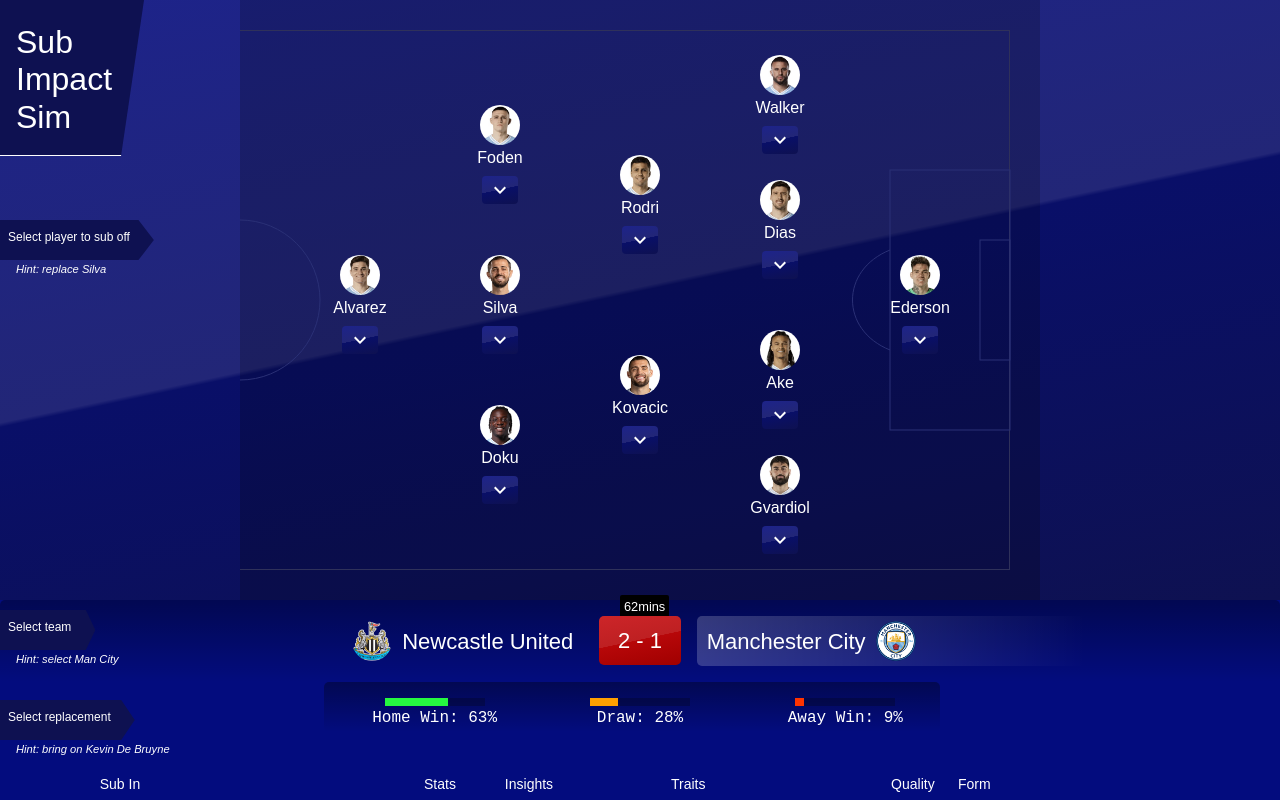
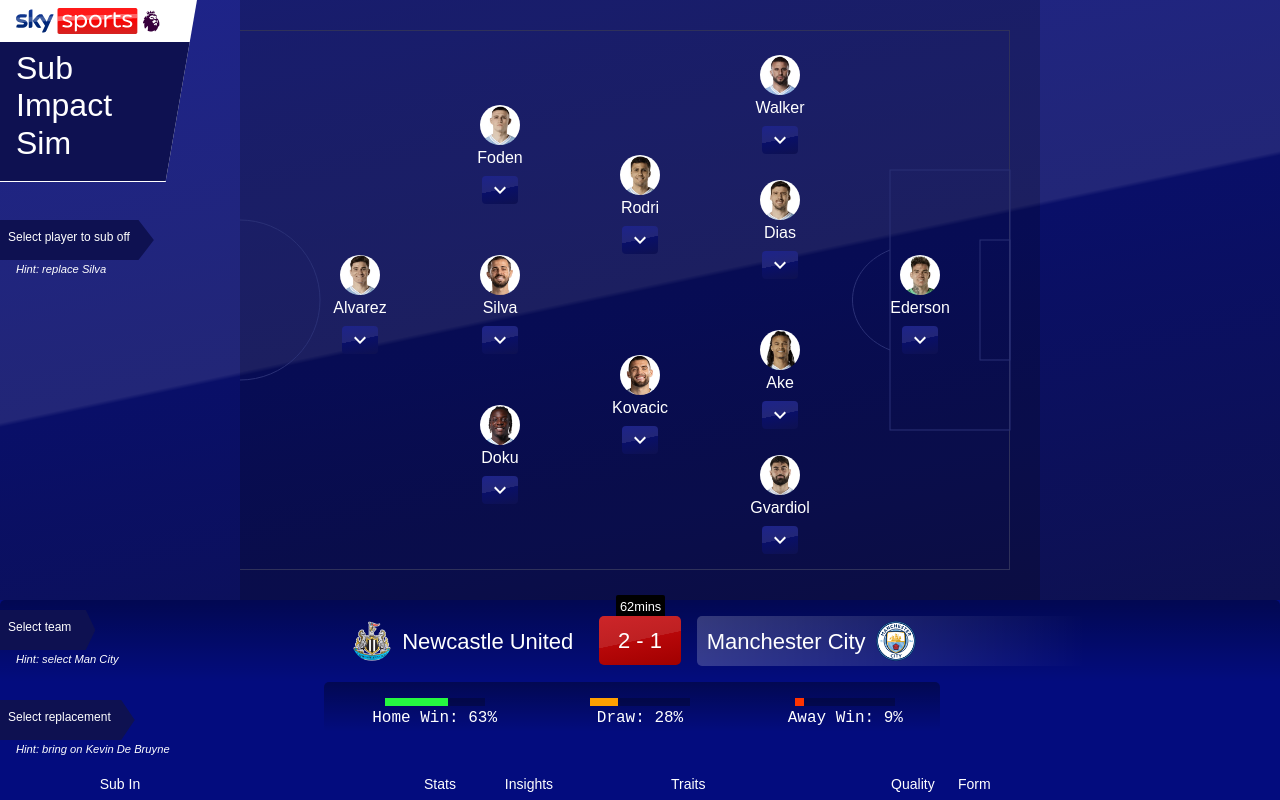
Before and after one commit to andyshora/tfg-rfp-m4, a React (Create React App) app: page / in a window 1280 px wide. Shown: the top 800 px of the page. Built offline with nearby package versions, Linux system fonts and the light colour scheme; a web font is replaced by a local one.

Commit message:
skysports logo added

```diff
--- a/src/components/SubImpactSim.js
+++ b/src/components/SubImpactSim.js
@@ -51,6 +51,7 @@
   InsightsChipsWrap,
   FeedOverlay,
   RadarWrap,
+  LogoWrap,
 } from "./SubImpactSim.styles";
 
 import {
@@ -172,7 +173,7 @@
   const [activeSubOn, setActiveSubOn] = React.useState("");
   const [activeSubRow, setActiveSubRow] = React.useState("");
 
-  const preds = activeSubOn && activeSubOff ? [53, 36.5, 10.5] : [63, 28, 9];
+  const preds = activeSubOn && activeSubOff ? [62, 27.5, 10.5] : [63, 28, 9];
 
   function subOff(player) {
     setActiveSubOff(player);
@@ -484,7 +485,7 @@
     );
   }
   return (
-    <div>
+    <div style={{ minWidth: 800 }}>
       <Box
         sx={{
           minHeight: 400,
@@ -493,6 +494,12 @@
         }}
       >
         <Header>
+          <LogoWrap>
+            <img
+              src="/assets/images/skysports-pl-logo.svg"
+              alt="Sky Sports Premier League"
+            />
+          </LogoWrap>
           <Typography
             variant="h3"
             component="h3"
@@ -722,10 +729,10 @@
           >
             <Grid item xs={4} align="center">
               <MatchPredictionBarWrap
-                delta={-10}
+                delta={-1}
                 deltaShowing={activeSubOff && activeSubOn}
                 deltaColor={
-                  -10 > 0 ? "white" : predictionColorScale(-10 / 100).css()
+                  -1 > 0 ? "white" : predictionColorScale(-1 / 100).css()
                 }
               >
                 <div
@@ -745,10 +752,10 @@
             </Grid>
             <Grid item xs={4} align="center">
               <MatchPredictionBarWrap
-                delta={8.5}
+                delta={-0.5}
                 deltaShowing={activeSubOff && activeSubOn}
                 deltaColor={
-                  8.5 > 0 ? "white" : predictionColorScale(8.5 / 100).css()
+                  -0.5 > 0 ? "white" : predictionColorScale(-0.5 / 100).css()
                 }
               >
                 <div
--- a/src/components/SubImpactSim.styles.js
+++ b/src/components/SubImpactSim.styles.js
@@ -6,8 +6,21 @@
   left: 0;
   border-bottom: 1px solid white;
   padding: 0.5rem 2rem 0.5rem 1rem;
-  background: #0e1151;
+  background: white;
   clip-path: polygon(0 0, 100% 0, 84% 100%, 0% 100%);
+  z-index: 1;
+  overflow: hidden;
+
+  &::before {
+    content: "";
+    position: absolute;
+    top: 42px;
+    left: 0;
+    width: 100%;
+    height: 100%;
+    background: #0e1151;
+    z-index: -1;
+  }
 `;
 
 export const FeedOverlay = styled.div`
@@ -28,6 +41,11 @@
   height: 400px;
   posion: relative;
   z-index: 0;
+`;
+
+export const LogoWrap = styled.div`
+  height: 26px;
+  background: white;
 `;
 
 export const HintWrap = styled.div`
@@ -213,7 +231,7 @@
     color: #fff;
     position: absolute;
     width 80px;
-    margin-left: -20px;
+    margin-left: -24px;
     text-align: center;
     left: 50%;
     top: -21px;
```
Also changed, not shown: public/assets/images/2560px-Sky_Sports_logo_2017.svg.png (added), public/assets/images/skysports-pl-logo.svg (added).
